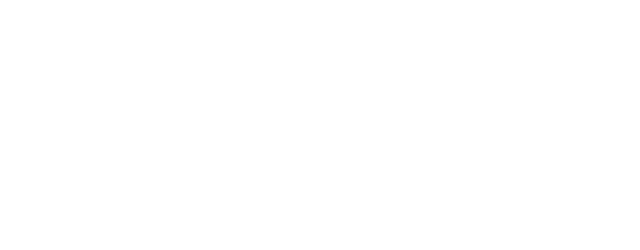
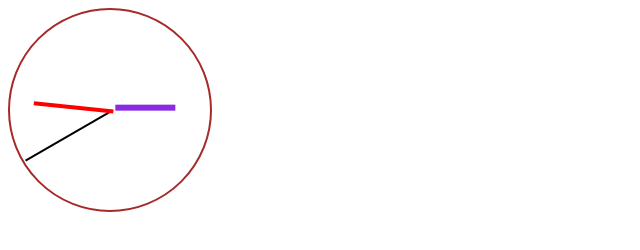
Before and after one commit to sakshamvedi/js-basics-, a plain HTML site: page Analog/index.html in a window 1280 px wide. Shown: the whole page, without its empty margins (0-640 px from the left). Drawn offline with Linux system fonts and the light colour scheme.

Commit message:
flex panel

```diff
--- a/Analog/style.css
+++ b/Analog/style.css
@@ -1 +1,34 @@
-/*# sourceMappingURL=style.css.map */
+.watch-box {
+  height: 200px;
+  border: solid 2px brown;
+  width: 200px;
+  border-radius: 50%;
+  position: relative;
+}
+.watch-box .secondhand {
+  width: 2px;
+  background: black;
+  height: 50%;
+  position: absolute;
+  left: 100px;
+  transform-origin: 89% 100%;
+}
+.watch-box .minutehand {
+  width: 4px;
+  background-color: red;
+  height: 40%;
+  position: absolute;
+  left: 100px;
+  top: 20px;
+  transform-origin: 89% 100%;
+}
+.watch-box .hourhand {
+  width: 6px;
+  background-color: blueviolet;
+  height: 30%;
+  left: 100px;
+  top: 40px;
+  position: absolute;
+  transform-origin: 89% 100%;
+  transform: rotate(90deg);
+}/*# sourceMappingURL=style.css.map */
```
Also changed, not shown: 1 other file.
